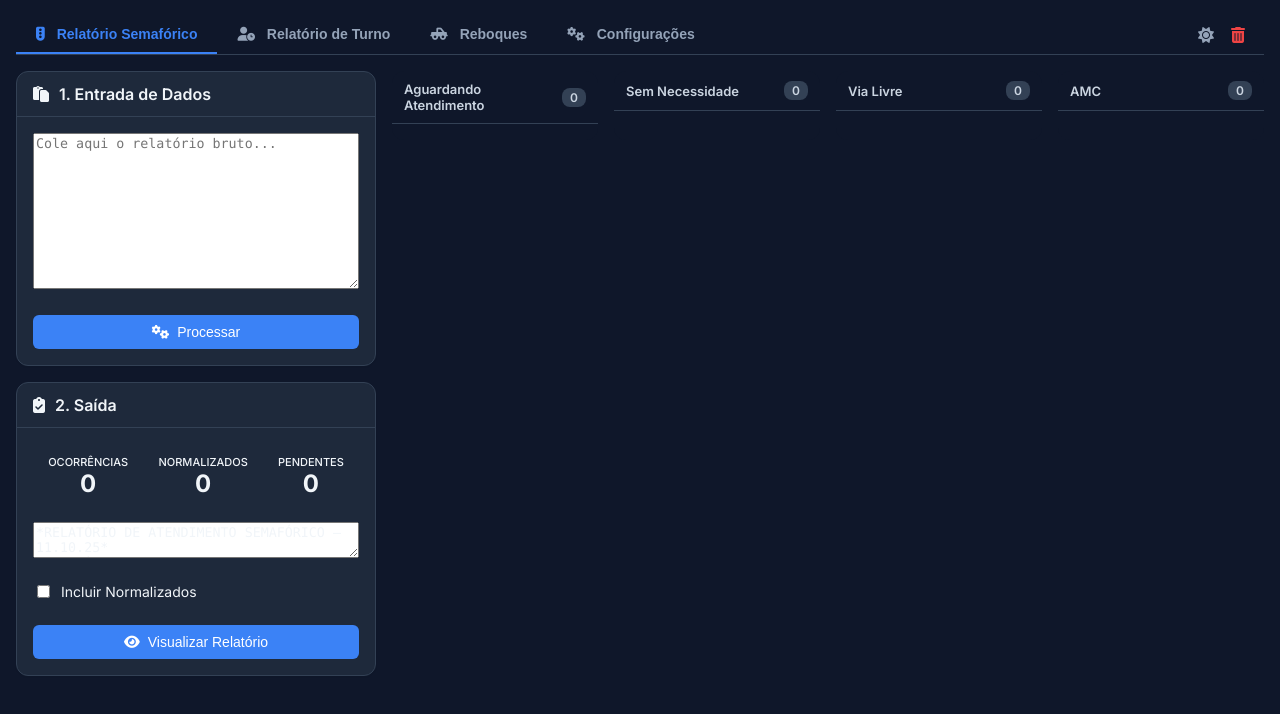
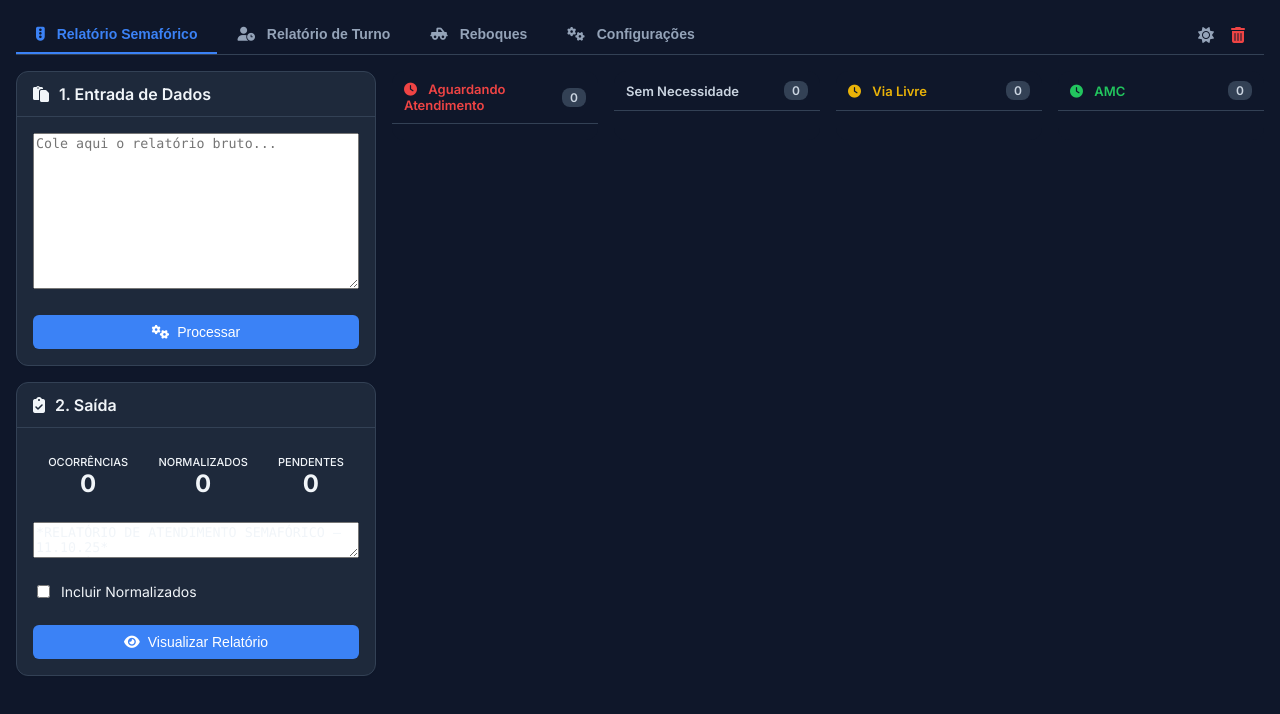
Before and after one commit to CrissTiano07/nit-nucleo-inteligencia-trafego, a plain HTML site: page index.html in a window 1280 px wide. Drawn offline with Linux system fonts and the light colour scheme.

Commit message:
Feat: Adiciona cores e ícones aos cabeçalhos

```diff
--- a/index.html
+++ b/index.html
@@ -145,6 +145,12 @@
         .toast.info { background-color: var(--color-info); }
         #theme-toggle .fa-sun { display: none; } #theme-toggle .fa-moon { display: block; }
         body[data-theme="dark"] #theme-toggle .fa-sun { display: block; } body[data-theme="dark"] #theme-toggle .fa-moon { display: none; }
+
+        .kanban-column-header .cor-atendimento { color: var(--color-danger); }
+        .kanban-column-header .cor-via-livre { color: var(--color-warning); }
+        .kanban-column-header .cor-amc { color: var(--color-success); }
+        .kanban-column-header .header-text i { margin-right: 8px; }
+
     </style>
 </head>
 <body>
@@ -193,7 +199,7 @@
                             <div class="kanban-board">
                                 <div class="kanban-column" id="coluna-espera">
                                     <div class="kanban-column-header">
-                                        <span class="header-text">Aguardando Atendimento</span>
+                                        <span class="header-text cor-atendimento"><i class="fas fa-clock"></i> Aguardando Atendimento</span>
                                         <span class="card-count" id="count-espera">0</span>
                                     </div>
                                     <div class="kanban-cards-container"></div>
@@ -207,14 +213,14 @@
                                 </div>
                                 <div class="kanban-column" id="coluna-vl">
                                     <div class="kanban-column-header">
-                                        <span class="header-text">Via Livre</span>
+                                        <span class="header-text cor-via-livre"><i class="fas fa-clock"></i> Via Livre</span>
                                         <span class="card-count" id="count-vl">0</span>
                                     </div>
                                     <div class="kanban-cards-container"></div>
                                 </div>
                                 <div class="kanban-column" id="coluna-amc">
                                     <div class="kanban-column-header">
-                                        <span class="header-text">AMC</span>
+                                        <span class="header-text cor-amc"><i class="fas fa-clock"></i> AMC</span>
                                         <span class="card-count" id="count-amc">0</span>
                                     </div>
                                     <div class="kanban-cards-container"></div>
```
